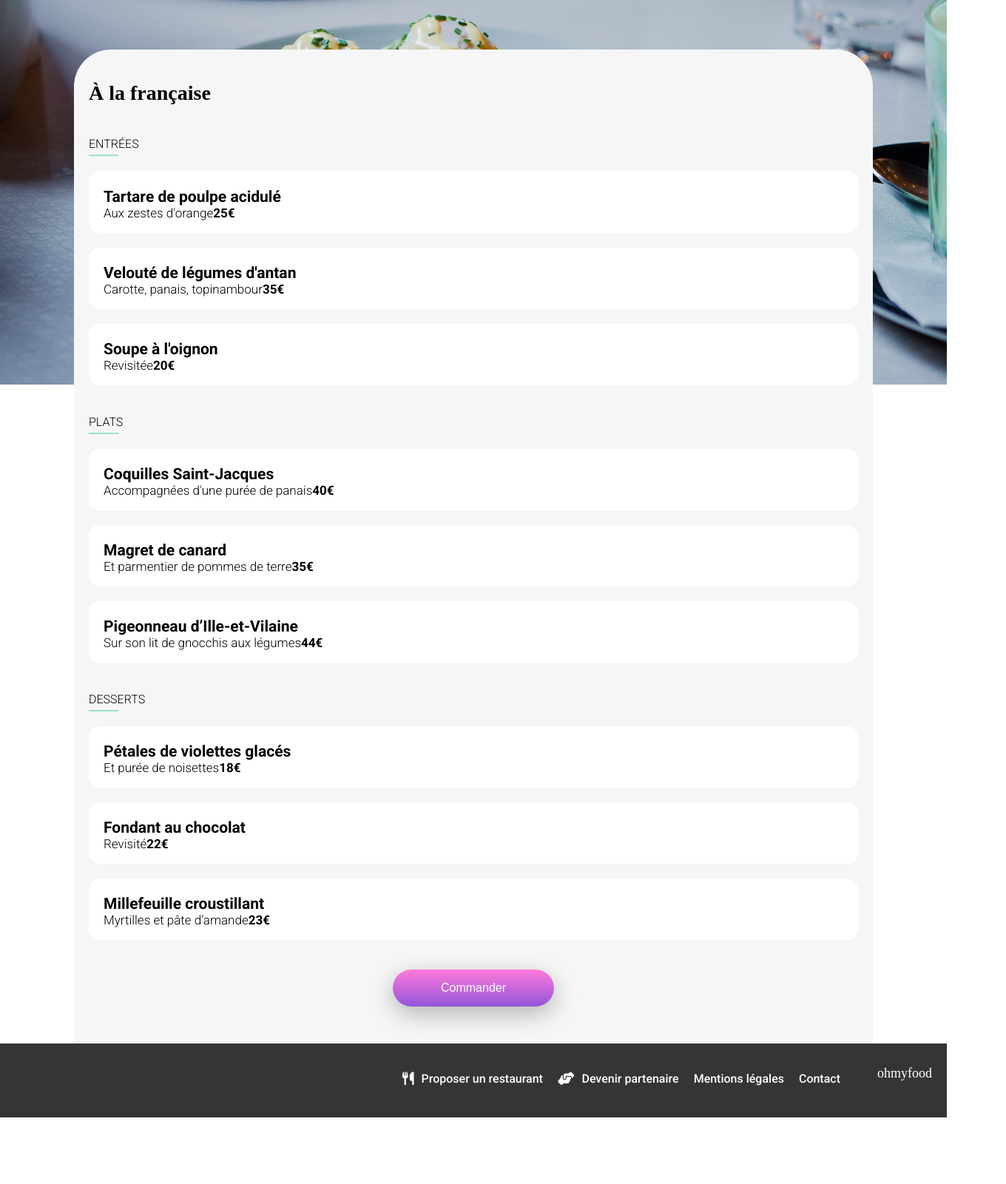
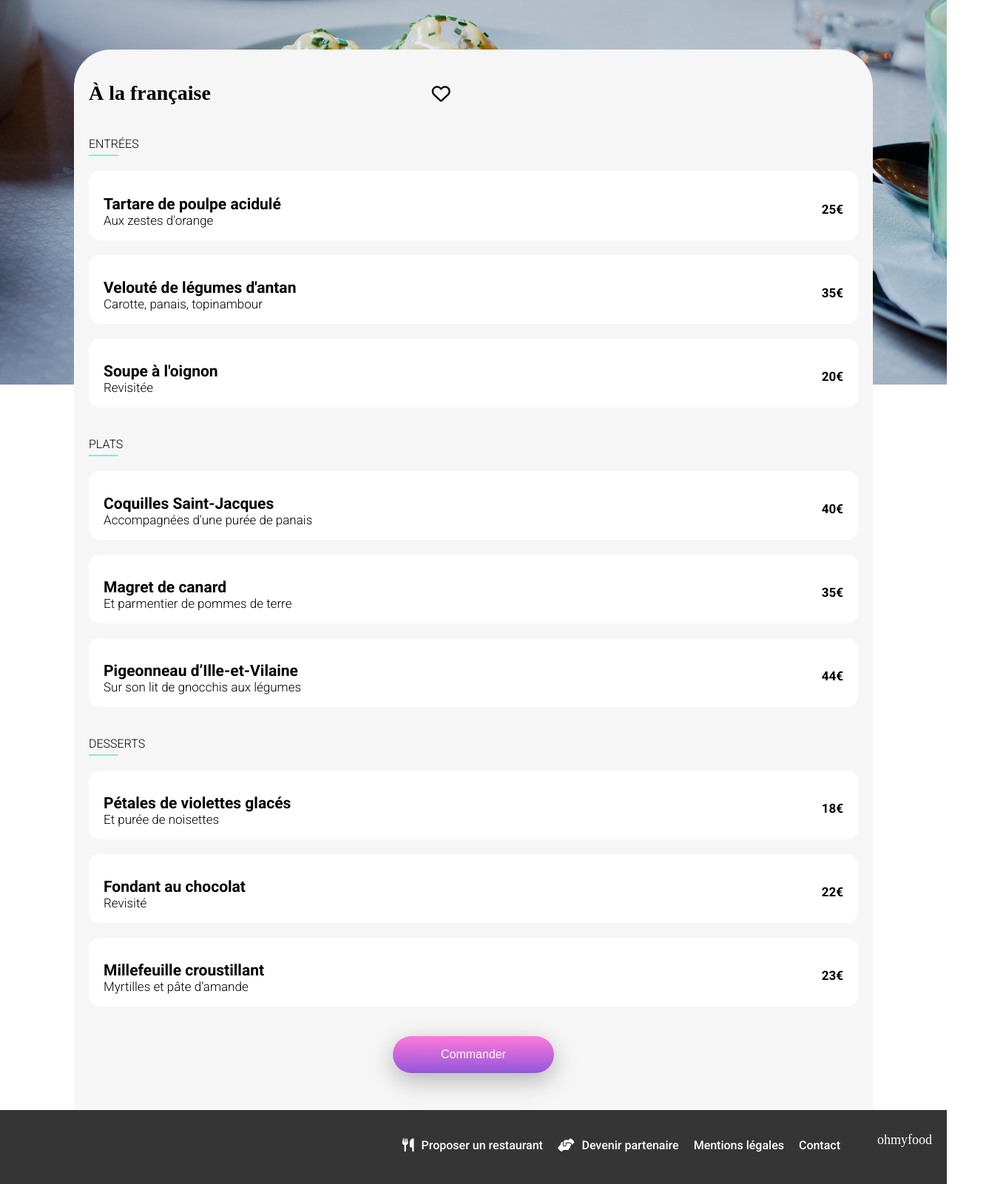
Before and after one commit to MelanieDes/Ohmyfood, a website: page page4.html in a window 1280 px wide. Shown: the part 396-1997 px from the top of the page at 74% size, 1360 px wide, since content can reach past the window. Before the commit the page ends 1907 px from the top, so only its background shows below. Drawn offline with Linux system fonts and the light colour scheme; a web font is replaced by a local one.

Commit message:
Modification page4

```diff
--- a/page4.html
+++ b/page4.html
@@ -7,10 +7,11 @@
         <link href="https://fonts.googleapis.com/css2?family=Roboto:wght@300;400;500;700&family=Shrikhand&display=swap" rel="stylesheet">
         <link rel="stylesheet" href="fontawesome-free-6.4.0-web/css/all.css"/>
         <link rel="stylesheet" type="text/css" href="css/exportstyle.css">
-        <title>ohmyfood</title>
+        <title>ohmyfood-À la française</title>
     </head>
     <body>
         <header class="header">
+            <a class="arrow-left" href="index.html"><i class="fa-solid fa-arrow-left"></i></a>
             <img class="header-logo" src="images/logo/ohmyfood.png" alt="Image du logo">
         </header>
         <main>
@@ -19,101 +20,131 @@
             </section>
             <div class="menu-container">
                 <section class="menu-container-section">
+                    <div class="title-container flex-row">
                         <h1 class="menu-first-title">À la française</h1>
+                        <div class="card-icone">
+                            <i class="fa-regular fa-heart heart-border"></i>
+                            <i class="fa-solid fa-heart heart-color"></i>
+                        </div>
+                    </div>
                     <h2 class="menu-second-title">ENTRÉES</h2>
                     <div class="blue-line"></div>
-                    <a href="#">
-                        <div id="recette1_1" class="card-menu flex-column">
+                    <div id="recette1_1" class="card-menu">
+                        <div class="card-menu-container flex-row">
+                            <div class="card-menu-txt flex-column ">
                                 <h3>Tartare de poulpe acidulé</h3>
-                            <div class="card-menu-txt flex-row">
                                 <p class="card-menu-txt-desc">Aux zestes d'orange</p>
-                                <p class="card-menu-txt-desc"><strong>25€</strong></p>
+                            </div>
+                            <p class="card-menu-txt-price"><strong>25€</strong></p>
+                        </div>
+                        <div class="checkbox-container flex-center">
+                            <i class="fas fa-check-circle"></i>
                         </div>
                     </div>
+                    <div id="recette1_2" class="card-menu">
+                        <div class="card-menu-container flex-row">
+                            <div class="card-menu-txt flex-column ">
+                                <h3>Velouté de légumes d'antan</h3>
+                                <p class="card-menu-txt-desc">Carotte, panais, topinambour</p>
+                            </div>
+                            <p class="card-menu-txt-price"><strong>35€</strong></p>
+                        </div>
                         <div class="checkbox-container flex-center">
-                            <input type="checkbox" name="selection">
-                        </div>
-                    </a>
-                    <a href="#">
-                        <div id="recette1_2" class="card-menu flex-column">
-                            <h3>Velouté de légumes d'antan</h3>
-                            <div class="card-menu-txt flex-row">
-                                <p class="card-menu-txt-desc">Carotte, panais, topinambour</p>
-                                <p class="card-menu-txt-desc"><strong>35€</strong></p>
+                            <i class="fas fa-check-circle"></i>
                         </div>
                     </div>
-                    </a>
-                    <a href="#">
-                        <div id="recette1_3" class="card-menu flex-column">
+                    <div id="recette1_3" class="card-menu">
+                        <div class="card-menu-container flex-row">
+                            <div class="card-menu-txt flex-column ">
                                 <h3>Soupe à l'oignon</h3>
-                            <div class="card-menu-txt flex-row">
                                 <p class="card-menu-txt-desc">Revisitée</p>
-                                <p class="card-menu-txt-desc"><strong>20€</strong></p>
+                            </div>
+                            <p class="card-menu-txt-price"><strong>20€</strong></p>
+                        </div>
+                        <div class="checkbox-container flex-center">
+                            <i class="fas fa-check-circle"></i>
                         </div>
                     </div>
-                    </a>
                 </section>
                 <section class="menu-container-section">
                     <h2 class="menu-second-title">PLATS</h2>
                     <div class="blue-line"></div>
-                    <a href="#">
-                        <div id="recette2_1" class="card-menu flex-column">
+                    <div id="recette2_1" class="card-menu">
+                        <div class="card-menu-container flex-row">
+                            <div class="card-menu-txt flex-column ">
                                 <h3>Coquilles Saint-Jacques</h3>
-                            <div class="card-menu-txt flex-row">
                                 <p class="card-menu-txt-desc">Accompagnées d'une purée de panais</p>
-                                <p class="card-menu-txt-desc"><strong>40€</strong></p>
+                            </div>
+                            <p class="card-menu-txt-price"><strong>40€</strong></p>
+                        </div>
+                        <div class="checkbox-container flex-center">
+                            <i class="fas fa-check-circle"></i>
                         </div>
                     </div>
-                    </a>
-                    <a href="#">
-                        <div id="recette2_2" class="card-menu flex-column">
+                    <div id="recette2_2" class="card-menu">
+                        <div class="card-menu-container flex-row">
+                            <div class="card-menu-txt flex-column ">
                                 <h3>Magret de canard</h3>
-                            <div class="card-menu-txt flex-row">
                                 <p class="card-menu-txt-desc">Et parmentier de pommes de terre</p>
-                                <p class="card-menu-txt-desc"><strong>35€</strong></p>
+                            </div>
+                            <p class="card-menu-txt-price"><strong>35€</strong></p>
+                        </div>
+                        <div class="checkbox-container flex-center">
+                            <i class="fas fa-check-circle"></i>
                         </div>
                     </div>
-                    </a>
-                    <a href="#">
-                        <div id="recette2_3" class="card-menu flex-column">
+                    <div id="recette2_3" class="card-menu">
+                        <div class="card-menu-container flex-row">
+                            <div class="card-menu-txt flex-column ">
                                 <h3>Pigeonneau d’Ille-et-Vilaine</h3>
-                            <div class="card-menu-txt flex-row">
                                 <p class="card-menu-txt-desc">Sur son lit de gnocchis aux légumes</p>
-                                <p class="card-menu-txt-desc"><strong>44€</strong></p>
+                            </div>
+                            <p class="card-menu-txt-price"><strong>44€</strong></p>
+                        </div>
+                        <div class="checkbox-container flex-center">
+                            <i class="fas fa-check-circle"></i>
                         </div>
                     </div>
-                    </a>
                 </section>
                 <section class="menu-container-section">
                     <h2 class="menu-second-title">DESSERTS</h2>
                     <div class="blue-line"></div>
-                    <a href="#">
-                        <div id="recette3_1" class="card-menu flex-column">
+                    <div id="recette3_1" class="card-menu">
+                        <div class="card-menu-container flex-row">
+                            <div class="card-menu-txt flex-column ">
                                 <h3>Pétales de violettes glacés</h3>
-                            <div class="card-menu-txt flex-row">
                                 <p class="card-menu-txt-desc">Et purée de noisettes</p>
-                                <p class="card-menu-txt-desc"><strong>18€</strong></p>
+                            </div>
+                            <p class="card-menu-txt-price"><strong>18€</strong></p>
+                        </div>
+                        <div class="checkbox-container flex-center">
+                            <i class="fas fa-check-circle"></i>
                         </div>
                     </div>
-                    </a>
-                    <a href="#">
-                        <div id="recette3_2" class="card-menu flex-column">
+                    <div id="recette3_2" class="card-menu">
+                        <div class="card-menu-container flex-row">
+                            <div class="card-menu-txt flex-column ">
                                 <h3>Fondant au chocolat</h3>
-                            <div class="card-menu-txt flex-row">
                                 <p class="card-menu-txt-desc">Revisité</p>
-                                <p class="card-menu-txt-desc"><strong>22€</strong></p>
+                            </div>
+                            <p class="card-menu-txt-price"><strong>22€</strong></p>
+                        </div>
+                        <div class="checkbox-container flex-center">
+                            <i class="fas fa-check-circle"></i>
                         </div>
                     </div>
-                    </a>
-                    <a href="#">
-                        <div id="recette3_3" class="card-menu flex-column">
+                    <div id="recette3_3" class="card-menu">
+                        <div class="card-menu-container flex-row">
+                            <div class="card-menu-txt flex-column ">
                                 <h3>Millefeuille croustillant</h3>
-                            <div class="card-menu-txt flex-row">
                                 <p class="card-menu-txt-desc">Myrtilles et pâte d’amande</p>
-                                <p class="card-menu-txt-desc"><strong>23€</strong></p>
+                            </div>
+                            <p class="card-menu-txt-price"><strong>23€</strong></p>
+                        </div>
+                        <div class="checkbox-container flex-center">
+                            <i class="fas fa-check-circle"></i>
                         </div>
                     </div>
-                    </a>
                 </section>
                 <div class="title-btn flex-center">
                     <button>Commander</button>
```
Lines whose indentation alone changed are shown as unchanged.
